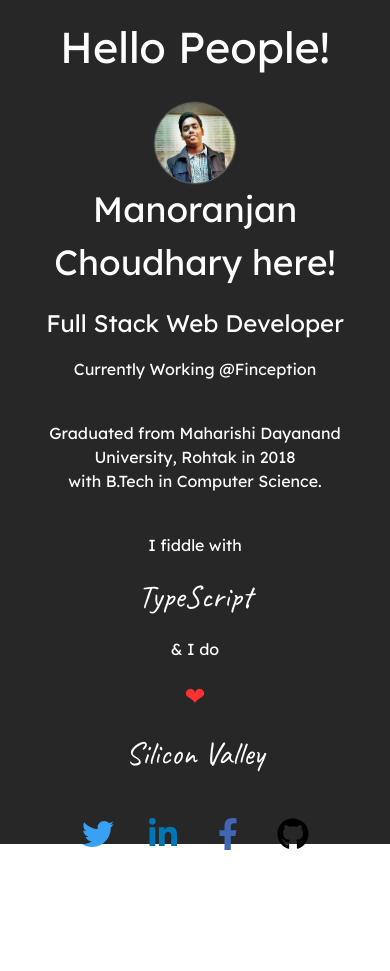
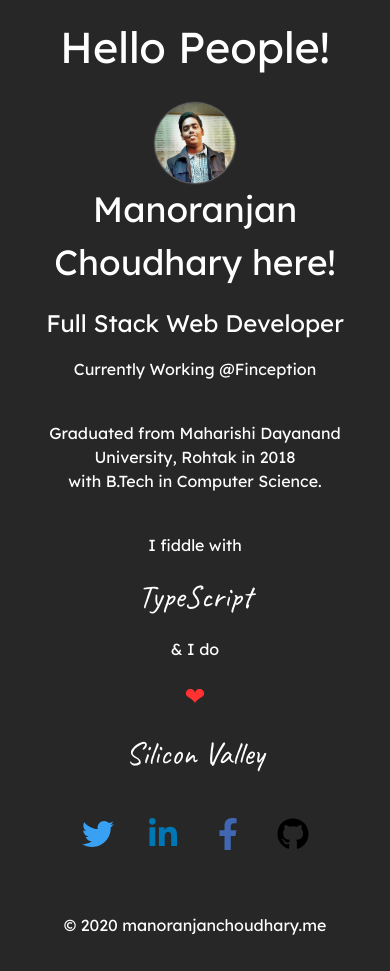
Before and after one commit to monu11296/manoranjanchoudhary.me, a React (Create React App) app: page / in a window 390 px wide. Before the commit the page ends 943 px from the top, so only its background shows below. Built offline with nearby package versions, Linux system fonts and the light colour scheme.

Commit message:
bg height for mobile fix

```diff
--- a/src/index.css
+++ b/src/index.css
@@ -2,5 +2,11 @@
 
 .bg-color {
     background-color:#272727;
-    height: 100vh;
+    height: 105vh;
 }
+
+@media(max-width: 480px) {
+    .bg-color {
+        height: 115vh;
+    }
+}
```
